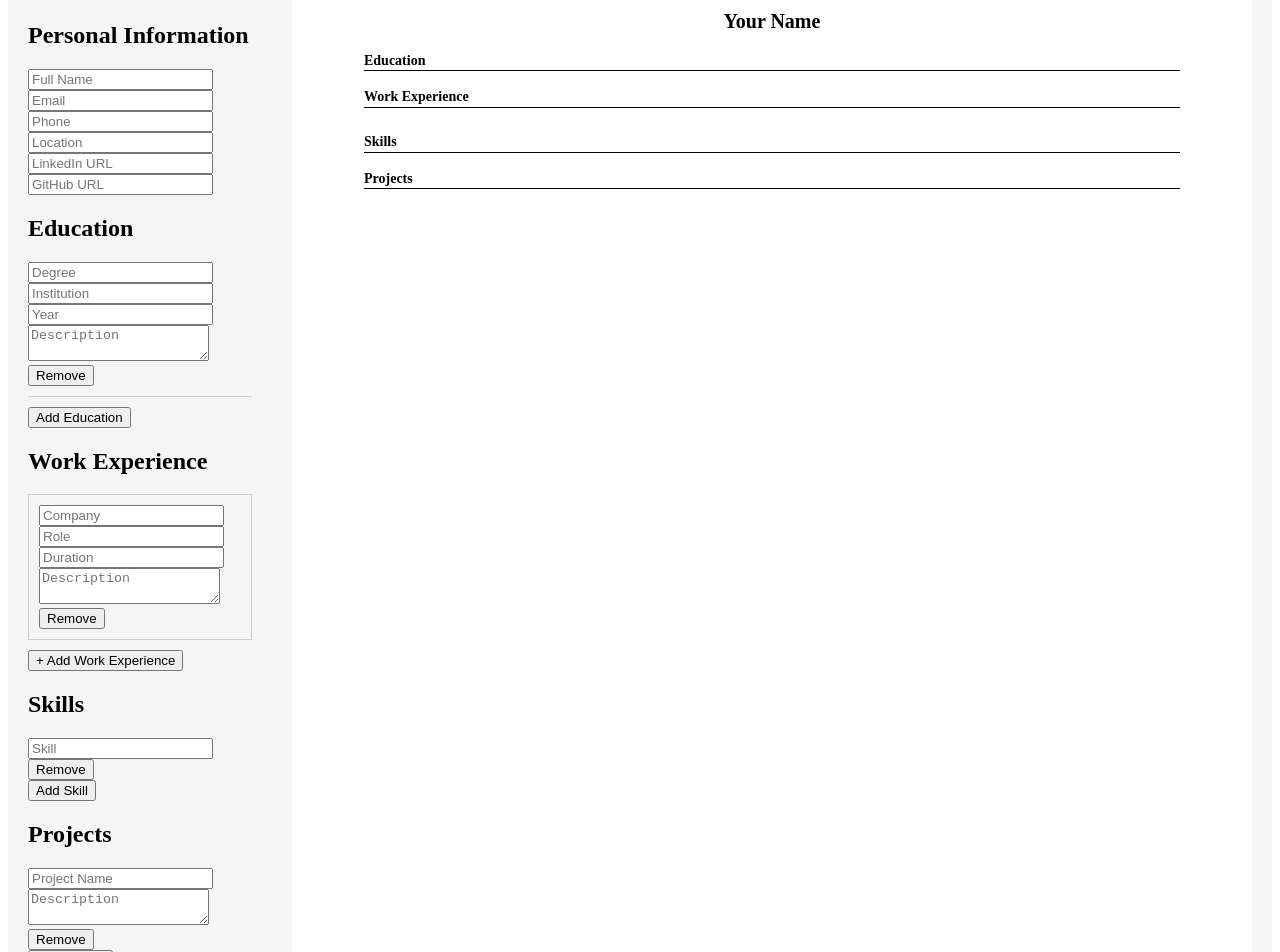
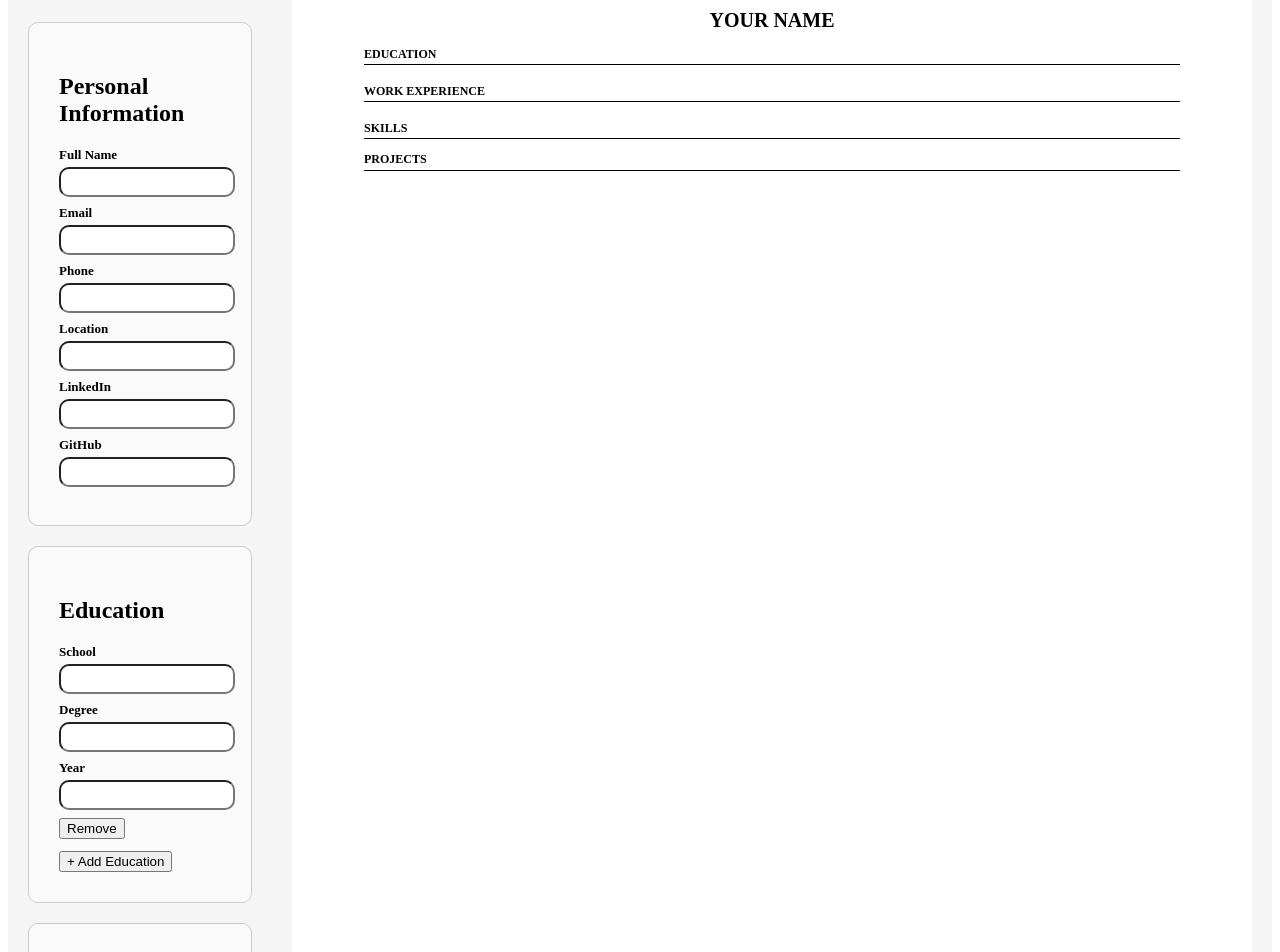
Before and after one commit to jahatesu/Harvard-Resume-Generator, a React (Create React App) app in the folder harvard-resume-generator/: page / in a window 1280 px wide. Shown: the part 160-1112 px from the top of the page. Built offline with nearby package versions, Linux system fonts and the light colour scheme.

Commit message:
UI draft: styled forms and Harvard-style resume preview

```diff
--- a/harvard-resume-generator/src/components/EducationForm.js
+++ b/harvard-resume-generator/src/components/EducationForm.js
@@ -1,4 +1,29 @@
 import React from "react";
+
+const cardStyle = {
+  border: "1px solid #ccc",
+  padding: "30px",
+  marginBottom: "16px",
+  borderRadius: "10px",
+  background: "#fafafa",
+  maxWidth: "500px",
+  margin: "0 auto 20px auto",
+};
+
+const inputStyle = {
+  width: "100%",
+  padding: "5px",
+  marginBottom: "8px",
+  borderRadius: "10px",
+  fontSize: "14px",
+};
+
+const labelStyle = {
+  fontWeight: "bold",
+  fontSize: "13px",
+  marginBottom: "4px",
+  display: "block",
+};
 
 function EducationForm({ education, setResumeData }) {
   const handleChange = (index, field, value) => {
@@ -9,55 +34,52 @@ function EducationForm({ education, setResumeData }) {
     });
   };
 
-  const handleAdd = () => {
+  const addEducation = () => {
     setResumeData(prev => ({
       ...prev,
-      education: [
-        ...prev.education,
-        { degree: "", institution: "", year: "", description: "" }
-      ]
+      education: [...prev.education, { school: "", degree: "", year: "" }],
     }));
   };
 
-  const handleRemove = index => {
-    setResumeData(prev => {
-      const updated = [...prev.education];
-      updated.splice(index, 1);
-      return { ...prev, education: updated };
-    });
+  const removeEducation = index => {
+    setResumeData(prev => ({
+      ...prev,
+      education: prev.education.filter((_, i) => i !== index),
+    }));
   };
 
   return (
-    <div>
+    <div style={cardStyle}>
       <h2>Education</h2>
 
       {education.map((edu, index) => (
-        <div key={index} style={{ marginBottom: "10px", borderBottom: "1px solid #ccc", paddingBottom: "10px" }}>
+        <div key={index} style={{ marginBottom: "12px" }}>
+          <label style={labelStyle}>School</label>
           <input
-            placeholder="Degree"
+            style={inputStyle}
+            value={edu.school}
+            onChange={e => handleChange(index, "school", e.target.value)}
+          />
+
+          <label style={labelStyle}>Degree</label>
+          <input
+            style={inputStyle}
             value={edu.degree}
             onChange={e => handleChange(index, "degree", e.target.value)}
           />
+
+          <label style={labelStyle}>Year</label>
           <input
-            placeholder="Institution"
-            value={edu.institution}
-            onChange={e => handleChange(index, "institution", e.target.value)}
-          />
-          <input
-            placeholder="Year"
+            style={inputStyle}
             value={edu.year}
             onChange={e => handleChange(index, "year", e.target.value)}
           />
-          <textarea
-            placeholder="Description"
-            value={edu.description}
-            onChange={e => handleChange(index, "description", e.target.value)}
-          />
-          <button type="button" onClick={() => handleRemove(index)}>Remove</button>
+
+          <button onClick={() => removeEducation(index)}>Remove</button>
         </div>
       ))}
 
-      <button type="button" onClick={handleAdd}>Add Education</button>
+      <button onClick={addEducation}>+ Add Education</button>
     </div>
   );
 }
--- a/harvard-resume-generator/src/components/PersonalInfoForm.js
+++ b/harvard-resume-generator/src/components/PersonalInfoForm.js
@@ -1,68 +1,85 @@
 import React from "react";
 
+const cardStyle = {
+  border: "1px solid #ccc",
+  padding: "30px",
+  borderRadius: "10px",
+  background: "#fafafa",
+  maxWidth: "500px",
+  margin: "0 auto 20px auto",
+};
+
+const inputStyle = {
+  width: "100%",
+  padding: "5px",
+  marginBottom: "8px",
+  borderRadius: "10px",
+  fontSize: "14px",
+};
+
+const labelStyle = {
+  fontWeight: "bold",
+  fontSize: "13px",
+  marginBottom: "4px",
+  display: "block",
+};
+
+
 function PersonalInfoForm({ personalInfo, setResumeData }) {
-  const handleChange = (e) => {
-    const { name, value } = e.target;
-
-    setResumeData((prevData) => ({
-      ...prevData,
+  const handleChange = (field, value) => {
+    setResumeData(prev => ({
+      ...prev,
       personalInfo: {
-        ...prevData.personalInfo,
-        [name]: value
-      }
+        ...prev.personalInfo,
+        [field]: value,
+      },
     }));
   };
 
   return (
-    <div>
+    <div style={cardStyle}>
       <h2>Personal Information</h2>
 
+      <label style={labelStyle}>Full Name</label>
       <input
-        type="text"
-        name="fullName"
-        placeholder="Full Name"
+        style={inputStyle}
         value={personalInfo.fullName}
-        onChange={handleChange}
+        onChange={e => handleChange("fullName", e.target.value)}
       />
 
+      <label style={labelStyle}>Email</label>
       <input
-        type="email"
-        name="email"
-        placeholder="Email"
+        style={inputStyle}
         value={personalInfo.email}
-        onChange={handleChange}
+        onChange={e => handleChange("email", e.target.value)}
       />
 
+      <label style={labelStyle}>Phone</label>
       <input
-        type="text"
-        name="phone"
-        placeholder="Phone"
+        style={inputStyle}
         value={personalInfo.phone}
-        onChange={handleChange}
+        onChange={e => handleChange("phone", e.target.value)}
       />
 
+      <label style={labelStyle}>Location</label>
       <input
-        type="text"
-        name="location"
-        placeholder="Location"
+        style={inputStyle}
         value={personalInfo.location}
-        onChange={handleChange}
+        onChange={e => handleChange("location", e.target.value)}
       />
 
+      <label style={labelStyle}>LinkedIn</label>
       <input
-        type="text"
-        name="linkedin"
-        placeholder="LinkedIn URL"
-        value={personalInfo.linkedin}
-        onChange={handleChange}
+        style={inputStyle}
+        value={personalInfo.linkedin || ""}
+        onChange={e => handleChange("linkedin", e.target.value)}
       />
 
+      <label style={labelStyle}>GitHub</label>
       <input
-        type="text"
-        name="github"
-        placeholder="GitHub URL"
-        value={personalInfo.github}
-        onChange={handleChange}
+        style={inputStyle}
+        value={personalInfo.github || ""}
+        onChange={e => handleChange("github", e.target.value)}
       />
     </div>
   );
--- a/harvard-resume-generator/src/components/ProjectsForm.js
+++ b/harvard-resume-generator/src/components/ProjectsForm.js
@@ -1,6 +1,43 @@
 import React from "react";
 
-function ProjectsForm({ projects, setResumeData }) {
+const cardStyle = {
+  border: "1px solid #ccc",
+  padding: "30px",
+  marginBottom: "16px",
+  borderRadius: "10px",
+  background: "#fafafa",
+  maxWidth: "500px",
+  margin: "0 auto 20px auto",
+};
+
+const inputStyle = {
+  width: "100%",
+  padding: "5px",
+  marginBottom: "8px",
+  borderRadius: "10px",
+  fontSize: "14px",
+};
+
+const labelStyle = {
+  fontWeight: "bold",
+  fontSize: "13px",
+  marginBottom: "4px",
+  display: "block",
+};
+
+
+const textareaStyle = {
+  ...inputStyle,
+  minHeight: "60px",
+};
+
+const buttonStyle = {
+  padding: "6px 10px",
+  marginRight: "8px",
+  cursor: "pointer",
+};
+
+function ProjectsForm({ projects = [], setResumeData }) {
   const handleChange = (index, field, value) => {
     setResumeData(prev => {
       const updated = [...prev.projects];
@@ -9,43 +46,59 @@ function ProjectsForm({ projects, setResumeData }) {
     });
   };
 
-  const handleAdd = () => {
+  const addProject = () => {
     setResumeData(prev => ({
       ...prev,
       projects: [
         ...prev.projects,
-        { name: "", description: "" }
-      ]
+        { title: "", description: "" },
+      ],
     }));
   };
 
-  const handleRemove = index => {
-    setResumeData(prev => {
-      const updated = [...prev.projects];
-      updated.splice(index, 1);
-      return { ...prev, projects: updated };
-    });
+  const removeProject = index => {
+    setResumeData(prev => ({
+      ...prev,
+      projects: prev.projects.filter((_, i) => i !== index),
+    }));
   };
 
   return (
-    <div>
+    <div style={cardStyle}>
       <h2>Projects</h2>
+
       {projects.map((project, index) => (
-        <div key={index}>
+        <div key={index} style={{ marginBottom: "12px" }}>
           <input
-            placeholder="Project Name"
-            value={project.name}
-            onChange={e => handleChange(index, "name", e.target.value)}
+            style={inputStyle}
+            placeholder="Project Title"
+            value={project.title}
+            onChange={e =>
+              handleChange(index, "title", e.target.value)
+            }
           />
+
           <textarea
-            placeholder="Description"
+            style={textareaStyle}
+            placeholder="Project description (what you built, tech used, impact)"
             value={project.description}
-            onChange={e => handleChange(index, "description", e.target.value)}
+            onChange={e =>
+              handleChange(index, "description", e.target.value)
+            }
           />
-          <button type="button" onClick={() => handleRemove(index)}>Remove</button>
+
+          <button
+            style={buttonStyle}
+            onClick={() => removeProject(index)}
+          >
+            Remove Project
+          </button>
         </div>
       ))}
-      <button type="button" onClick={handleAdd}>Add Project</button>
+
+      <button style={buttonStyle} onClick={addProject}>
+        + Add Project
+      </button>
     </div>
   );
 }
--- a/harvard-resume-generator/src/components/ResumePreview.js
+++ b/harvard-resume-generator/src/components/ResumePreview.js
@@ -3,10 +3,10 @@ import React from "react";
 function ResumePreview({ resumeData }) {
   const {
     personalInfo,
-    education,
-    workExperience,
-    skills,
-    projects,
+    education = [],
+    workExperience = [],
+    skills = [],
+    projects = [],
   } = resumeData;
 
   return (
@@ -14,92 +14,120 @@ function ResumePreview({ resumeData }) {
       id="resume-preview"
       style={{
         fontFamily: "Times New Roman, serif",
-        fontSize: "12px",
-        lineHeight: "1.4",
+        fontSize: "11.5px",
+        lineHeight: "1.35",
         color: "#000",
         width: "8.5in",
         minHeight: "11in",
         padding: "0.75in",
-        backgroundColor: "white",
+        backgroundColor: "#fff",
       }}
     >
       {/* ===== HEADER ===== */}
-      <div style={{ textAlign: "center", marginBottom: "16px" }}>
-        <h1 style={{ fontSize: "20px", margin: 0 }}>
-          {personalInfo.fullName || "Your Name"}
-        </h1>
-        <p style={{ margin: "4px 0" }}>
+      <div style={{ textAlign: "center", marginBottom: "12px" }}>
+        <div style={{ fontSize: "20px", fontWeight: "bold" }}>
+          {personalInfo.fullName || "YOUR NAME"}
+        </div>
+
+        <div style={{ marginTop: "4px" }}>
           {personalInfo.email}
           {personalInfo.phone && ` | ${personalInfo.phone}`}
           {personalInfo.location && ` | ${personalInfo.location}`}
-        </p>
-        <p style={{ margin: 0 }}>
-          {personalInfo.linkedin}
-          {personalInfo.github && ` | ${personalInfo.github}`}
-        </p>
+        </div>
+
+        {(personalInfo.linkedin || personalInfo.github) && (
+          <div style={{ marginTop: "2px" }}>
+            {personalInfo.linkedin}
+            {personalInfo.github && ` | ${personalInfo.github}`}
+          </div>
+        )}
       </div>
 
       {/* ===== EDUCATION ===== */}
-      <section style={{ marginBottom: "16px" }}>
-        <h2 style={sectionTitle}>Education</h2>
-
+      <Section title="EDUCATION">
         {education.map((edu, index) => (
-          <div key={index} style={{ marginBottom: "8px" }}>
-            <strong>{edu.school}</strong>
-            <div>
-              {edu.degree}
-              {edu.year && `, ${edu.year}`}
+          <div key={index} style={{ marginBottom: "6px" }}>
+            <div style={rowBetween}>
+              <strong>{edu.school}</strong>
+              <span>{edu.year}</span>
             </div>
+            <div>{edu.degree}</div>
           </div>
         ))}
-      </section>
+      </Section>
 
       {/* ===== WORK EXPERIENCE ===== */}
-      <section style={{ marginBottom: "16px" }}>
-        <h2 style={sectionTitle}>Work Experience</h2>
-
+      <Section title="WORK EXPERIENCE">
         {workExperience.map((job, index) => (
-          <div key={index} style={{ marginBottom: "10px" }}>
-            <div style={{ display: "flex", justifyContent: "space-between" }}>
+          <div key={index} style={{ marginBottom: "8px" }}>
+            <div style={rowBetween}>
               <strong>{job.role}</strong>
               <span>{job.duration}</span>
             </div>
-            <div><em>{job.company}</em></div>
-            <p style={{ margin: "4px 0" }}>{job.description}</p>
+            <div style={{ fontStyle: "italic" }}>{job.company}</div>
+            {job.description && (
+              <ul style={bulletList}>
+                {job.description
+                  .split("\n")
+                  .filter(Boolean)
+                  .map((line, i) => (
+                    <li key={i}>{line}</li>
+                  ))}
+              </ul>
+            )}
           </div>
         ))}
-      </section>
+      </Section>
 
       {/* ===== SKILLS ===== */}
-      {skills && skills.length > 0 && (
-        <section style={{ marginBottom: "16px" }}>
-          <h2 style={sectionTitle}>Skills</h2>
-          <p>{skills.join(", ")}</p>
-        </section>
+      {skills.length > 0 && (
+        <Section title="SKILLS">
+          <div>{skills.join(", ")}</div>
+        </Section>
       )}
 
       {/* ===== PROJECTS ===== */}
-      {projects && projects.length > 0 && (
-        <section>
-          <h2 style={sectionTitle}>Projects</h2>
-
+      {projects.length > 0 && (
+        <Section title="PROJECTS">
           {projects.map((project, index) => (
-            <div key={index} style={{ marginBottom: "8px" }}>
+            <div key={index} style={{ marginBottom: "6px" }}>
               <strong>{project.title}</strong>
-              <p style={{ margin: "4px 0" }}>{project.description}</p>
+              <div>{project.description}</div>
             </div>
           ))}
-        </section>
+        </Section>
       )}
     </div>
   );
 }
 
+/* ===== REUSABLE STYLES ===== */
+
+function Section({ title, children }) {
+  return (
+    <section style={{ marginBottom: "12px" }}>
+      <div style={sectionTitle}>{title}</div>
+      {children}
+    </section>
+  );
+}
+
 const sectionTitle = {
-  fontSize: "14px",
+  fontSize: "12px",
   fontWeight: "bold",
   borderBottom: "1px solid #000",
-  marginBottom: "8px",
+  paddingBottom: "2px",
+  marginBottom: "6px",
+};
+
+const rowBetween = {
+  display: "flex",
+  justifyContent: "space-between",
+};
+
+const bulletList = {
+  margin: "4px 0 0 16px",
+  padding: 0,
 };
 
 export default ResumePreview;
--- a/harvard-resume-generator/src/components/SkillsForm.js
+++ b/harvard-resume-generator/src/components/SkillsForm.js
@@ -1,6 +1,37 @@
 import React from "react";
 
-function SkillsForm({ skills, setResumeData }) {
+const cardStyle = {
+  border: "1px solid #ccc",
+  padding: "30px",
+  marginBottom: "16px",
+  borderRadius: "10px",
+  background: "#fafafa",
+  maxWidth: "500px",
+  margin: "0 auto 20px auto",
+};
+
+const inputStyle = {
+  width: "100%",
+  padding: "5px",
+  marginBottom: "8px",
+  borderRadius: "10px",
+  fontSize: "14px",
+};
+
+const labelStyle = {
+  fontWeight: "bold",
+  fontSize: "13px",
+  marginBottom: "4px",
+  display: "block",
+};
+
+const buttonStyle = {
+  padding: "6px 10px",
+  marginRight: "8px",
+  cursor: "pointer",
+};
+
+function SkillsForm({ skills = [], setResumeData }) {
   const handleChange = (index, value) => {
     setResumeData(prev => {
       const updated = [...prev.skills];
@@ -9,37 +40,47 @@ function SkillsForm({ skills, setResumeData }) {
     });
   };
 
-  const handleAdd = () => {
+  const addSkill = () => {
     setResumeData(prev => ({
       ...prev,
-      skills: [...prev.skills, ""]
+      skills: [...prev.skills, ""],
     }));
   };
 
-  const handleRemove = index => {
-    setResumeData(prev => {
-      const updated = [...prev.skills];
-      updated.splice(index, 1);
-      return { ...prev, skills: updated };
-    });
+  const removeSkill = index => {
+    setResumeData(prev => ({
+      ...prev,
+      skills: prev.skills.filter((_, i) => i !== index),
+    }));
   };
 
   return (
-    <div>
+    <div style={cardStyle}>
       <h2>Skills</h2>
+
       {skills.map((skill, index) => (
         <div key={index}>
           <input
-            placeholder="Skill"
+            style={inputStyle}
+            placeholder="e.g. JavaScript, React, SQL"
             value={skill}
             onChange={e => handleChange(index, e.target.value)}
           />
-          <button type="button" onClick={() => handleRemove(index)}>Remove</button>
+          <button
+            style={buttonStyle}
+            onClick={() => removeSkill(index)}
+          >
+            Remove
+          </button>
         </div>
       ))}
-      <button type="button" onClick={handleAdd}>Add Skill</button>
+
+      <button style={buttonStyle} onClick={addSkill}>
+        + Add Skill
+      </button>
     </div>
   );
 }
 
+
 export default SkillsForm;
--- a/harvard-resume-generator/src/components/WorkExperienceForm.js
+++ b/harvard-resume-generator/src/components/WorkExperienceForm.js
@@ -1,85 +1,97 @@
 import React from "react";
+
+const cardStyle = {
+  border: "1px solid #ccc",
+  padding: "30px",
+  marginBottom: "16px",
+  borderRadius: "10px",
+  background: "#fafafa",
+  maxWidth: "500px",
+  margin: "0 auto 20px auto",
+};
+
+const inputStyle = {
+  width: "100%",
+  padding: "5px",
+  marginBottom: "8px",
+  borderRadius: "10px",
+  fontSize: "14px",
+};
+
+const labelStyle = {
+  fontWeight: "bold",
+  fontSize: "13px",
+  marginBottom: "4px",
+  display: "block",
+};
 
 function WorkExperienceForm({ workExperience, setResumeData }) {
   const handleChange = (index, field, value) => {
     setResumeData(prev => {
       const updated = [...prev.workExperience];
-      updated[index] = {
-        ...updated[index],
-        [field]: value,
-      };
+      updated[index][field] = value;
       return { ...prev, workExperience: updated };
     });
   };
 
-  const addWorkExperience = () => {
+  const addJob = () => {
     setResumeData(prev => ({
       ...prev,
       workExperience: [
         ...prev.workExperience,
-        {
-          company: "",
-          role: "",
-          duration: "",
-          description: "",
-        },
+        { company: "", role: "", duration: "", description: "" },
       ],
     }));
   };
 
-  const removeWorkExperience = (index) => {
-    setResumeData(prev => {
-      const updated = prev.workExperience.filter((_, i) => i !== index);
-      return { ...prev, workExperience: updated };
-    });
+  const removeJob = index => {
+    setResumeData(prev => ({
+      ...prev,
+      workExperience: prev.workExperience.filter((_, i) => i !== index),
+    }));
   };
 
   return (
-    <div>
+    <div style={cardStyle}>
       <h2>Work Experience</h2>
 
-      {workExperience.length === 0 && (
-        <p>No work experience added yet.</p>
-      )}
+      {workExperience.map((job, index) => (
+        <div key={index} style={{ marginBottom: "16px" }}>
+          <label style={labelStyle}>Role</label>
+          <input
+            style={inputStyle}
+            value={job.role}
+            onChange={e => handleChange(index, "role", e.target.value)}
+          />
 
-      {workExperience.map((job, index) => (
-        <div
-          key={index}
-          style={{ border: "1px solid #ccc", padding: "10px", marginBottom: "10px" }}
-        >
+          <label style={labelStyle}>Company</label>
           <input
-            placeholder="Company"
+            style={inputStyle}
             value={job.company}
             onChange={e => handleChange(index, "company", e.target.value)}
           />
 
+          <label style={labelStyle}>Duration</label>
           <input
-            placeholder="Role"
-            value={job.role}
-            onChange={e => handleChange(index, "role", e.target.value)}
-          />
-
-          <input
-            placeholder="Duration"
+            style={inputStyle}
             value={job.duration}
             onChange={e => handleChange(index, "duration", e.target.value)}
           />
 
+          <label style={labelStyle}>
+            Description (one bullet per line)
+          </label>
           <textarea
-            placeholder="Description"
+            style={{ ...inputStyle, height: "80px" }}
             value={job.description}
             onChange={e => handleChange(index, "description", e.target.value)}
           />
 
-          <button onClick={() => removeWorkExperience(index)}>
-            Remove
-          </button>
+          <button onClick={() => removeJob(index)}>Remove</button>
         </div>
       ))}
 
-      <button onClick={addWorkExperience}>
-        + Add Work Experience
-      </button>
+      <button onClick={addJob}>+ Add Experience</button>
     </div>
   );
 }
```
